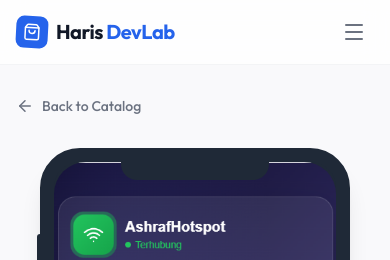
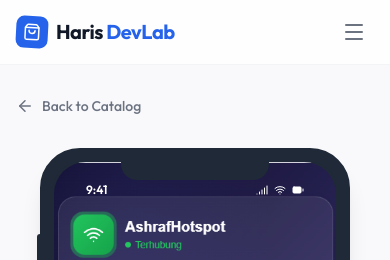
Before and after one commit to harisratnopambudi/harisratnopambudi.github.io, a React (Vite) app: page /product/1766714059553 in a window 390 px wide. Shown: the top 260 px of the page. Built offline with nearby package versions, Linux system fonts and the light colour scheme.

Commit message:
add status bar to iphone mockup

```diff
--- a/src/pages/ProductDetail.jsx
+++ b/src/pages/ProductDetail.jsx
@@ -2,7 +2,7 @@
 import { useParams, Link } from 'react-router-dom';
 import { PRODUCTS } from '../data/products';
 import { Button } from '../components/ui/Button';
-import { ArrowLeft, Check, ShoppingCart, Share2 } from 'lucide-react';
+import { ArrowLeft, Check, ShoppingCart, Share2, Wifi, Battery, Signal } from 'lucide-react';
 
 export const ProductDetail = () => {
     const { id } = useParams();
@@ -118,6 +118,15 @@
                                     alt={product.title}
                                     className="w-full h-full object-cover"
                                 />
+                                {/* Status Bar Overlay */}
+                                <div className="absolute top-0 left-0 w-full h-12 px-6 flex justify-between items-center z-20 pt-2">
+                                    <span className="text-white font-semibold text-xs ml-2">9:41</span>
+                                    <div className="flex items-center gap-1.5 mr-2">
+                                        <Signal size={12} className="text-white fill-white" />
+                                        <Wifi size={12} className="text-white" />
+                                        <Battery size={12} className="text-white fill-white" />
+                                    </div>
+                                </div>
                             </div>
                         </div>
                     </div>
```
